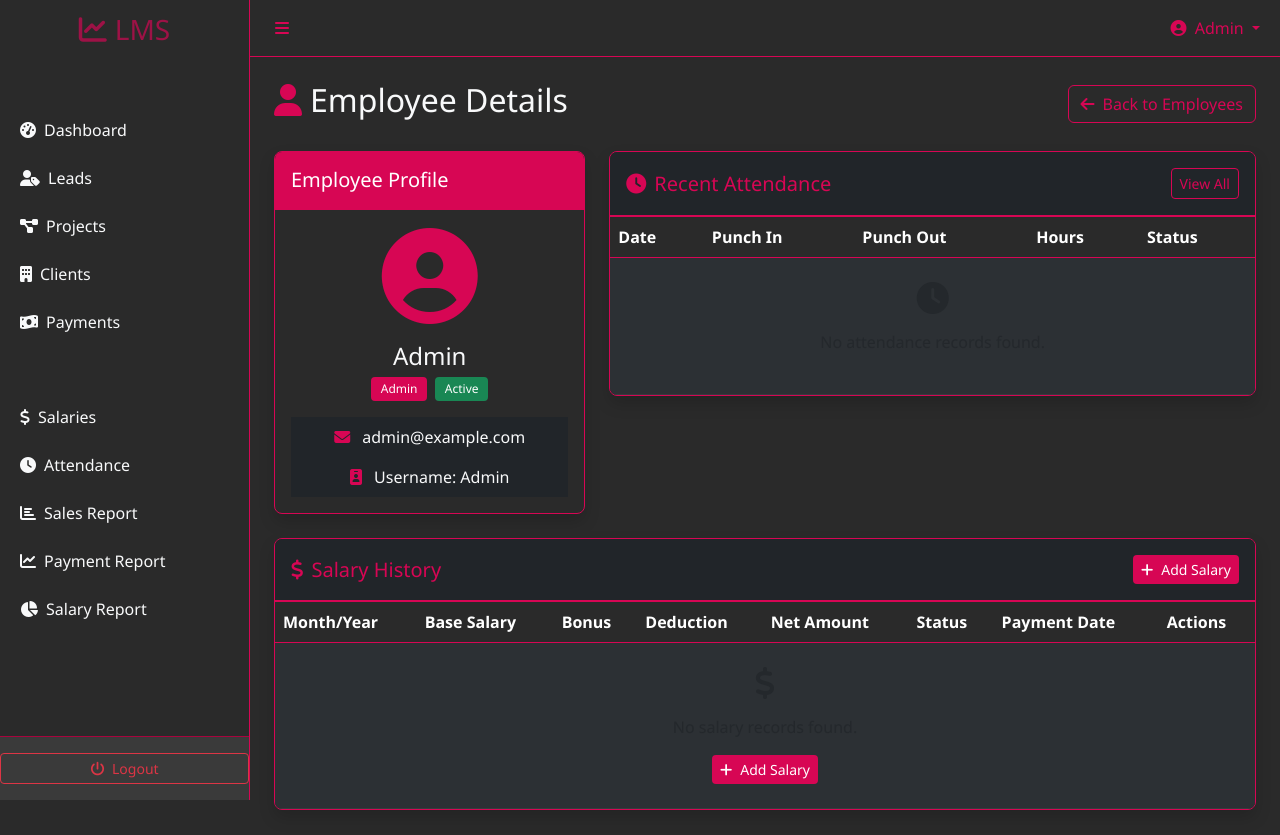
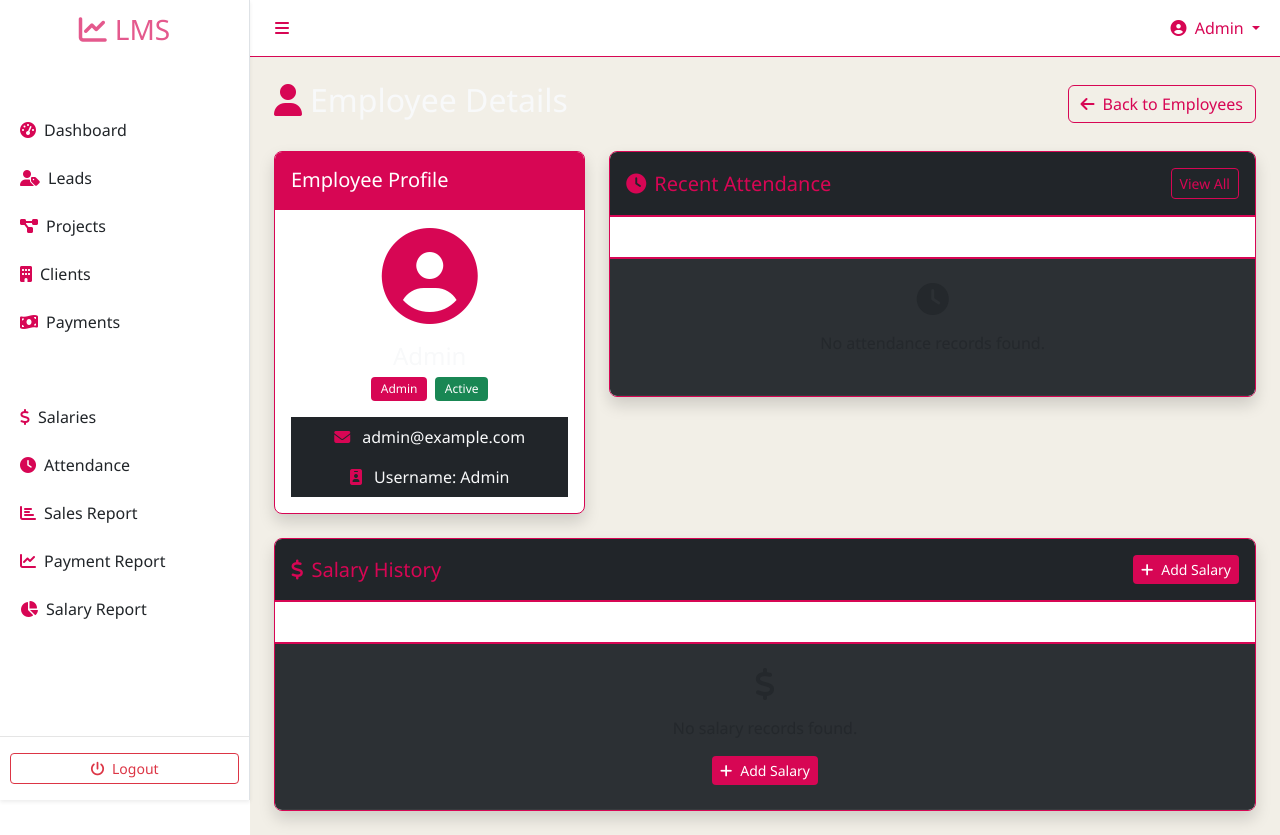
Before and after one commit to pratikgosavii/dbm_pro, a Django app: page /employees/1/ in a window 1280 px wide. Before the commit the page ends 810 px from the top, so only its background shows below. Run offline with Django 4.2, Linux system fonts and the light colour scheme; a user stored in the database is signed in; data comes from the database, SQL or seed files in the repository; data that the repository does not hold is empty.

Commit message:
Update UI theme: Changed from dark grey/red to light/red theme.  Modified CSS styles and template files to reflect the new theme.
Replit-Commit-Author: Agent
Replit-Commit-Session-Id: 50c040e4-0d40-4be8-bdd8-5d280455fdce
Replit-Commit-Screenshot-Url: https://storage.googleapis.com/screenshot-production-us-central1/a4c65999-892d-46f1-a651-254e1c63d78d/d6dcbbaf-1c43-4e37-80c7-5587c5ed8b08.jpg

```diff
--- a/static/css/custom.css
+++ b/static/css/custom.css
@@ -1,26 +1,38 @@
 /*
 * Custom styling for Lead Management System
-* Grey & Red Theme
+* Light & Red Theme
 */
 
 :root {
     --red-primary: #D70654;
     --red-secondary: #C00548;
     --red-dark: #A8043E;
-    --grey-bg: #2A2A2A;
-    --grey-secondary: #3A3A3A;
-    --grey-tertiary: #4A4A4A;
-    --text-light: #f8f9fa;
-    --text-muted: #adb5bd;
+    --light-bg: #F2EFE7;
+    --light-secondary: #E5E2DA;
+    --light-tertiary: #D8D5CD;
+    --text-dark: #212529;
+    --text-muted: #6c757d;
 }
 
 /* General Styles */
 body {
-    background-color: var(--grey-bg);
-    color: var(--text-light);
+    background-color: var(--light-bg);
+    color: var(--text-dark);
     font-family: 'Segoe UI', Tahoma, Geneva, Verdana, sans-serif;
     min-height: 100vh;
     position: relative;
+}
+
+.bg-light {
+    background-color: var(--light-bg) !important;
+}
+
+.text-dark {
+    color: var(--text-dark) !important;
+}
+
+.text-red {
+    color: var(--red-primary) !important;
 }
 
 .btn-purple, .btn-red {
@@ -63,24 +75,24 @@ body {
 }
 
 .bg-grey {
-    background-color: var(--grey-bg) !important;
+    background-color: white !important;
 }
 
 .border-grey {
-    border-color: var(--grey-tertiary) !important;
+    border-color: var(--light-tertiary) !important;
 }
 
 .form-control, .form-select {
-    background-color: var(--grey-tertiary);
-    border: 1px solid var(--red-dark);
-    color: var(--text-light);
+    background-color: white;
+    border: 1px solid #ced4da;
+    color: var(--text-dark);
 }
 
 .form-control:focus, .form-select:focus {
-    background-color: var(--grey-tertiary);
+    background-color: white;
     border-color: var(--red-primary);
     box-shadow: 0 0 0 0.25rem rgba(215, 6, 84, 0.25);
-    color: var(--text-light);
+    color: var(--text-dark);
 }
 
 .form-control::placeholder {
@@ -125,6 +137,9 @@ body {
     z-index: 999;
     transition: all 0.3s;
     overflow-y: auto;
+    background-color: white;
+    border-right: 1px solid rgba(0,0,0,0.1);
+    box-shadow: 2px 0 10px rgba(0,0,0,0.05);
 }
 
 #sidebar.collapsed {
@@ -135,6 +150,7 @@ body {
     width: 100%;
     min-height: 100vh;
     transition: all 0.3s;
+    background-color: var(--light-bg);
 }
 
 .main-content.with-sidebar {
@@ -149,6 +165,8 @@ body {
 .sidebar-heading {
     padding: 0.875rem 1.25rem;
     font-size: 1.2rem;
+    background-color: white;
+    color: var(--text-dark);
 }
 
 #sidebar .list-group-item {
@@ -157,6 +175,10 @@ body {
     position: relative;
     overflow: hidden;
     z-index: 1;
+    background-color: white;
+    color: var(--text-dark);
+    border: none;
+    border-bottom: 1px solid rgba(0,0,0,0.05);
 }
 
 #sidebar .list-group-item:before {
@@ -178,22 +200,24 @@ body {
 }
 
 #sidebar .list-group-item:hover {
-    background-color: var(--grey-tertiary);
+    background-color: rgba(215, 6, 84, 0.05);
     color: var(--red-primary);
 }
 
 #sidebar .list-group-item.active {
-    background-color: var(--grey-tertiary);
+    background-color: rgba(215, 6, 84, 0.1);
     color: var(--red-primary);
     border-color: transparent;
+    font-weight: 600;
 }
 
 .sidebar-footer {
     position: absolute;
     bottom: 0;
     width: 100%;
-    background-color: var(--grey-secondary);
-    border-top: 1px solid var(--red-dark);
+    background-color: white;
+    border-top: 1px solid rgba(0,0,0,0.1);
+    padding: 10px;
 }
 
 /* Cards Styling */
@@ -201,15 +225,21 @@ body {
     border-radius: 0.5rem;
     overflow: hidden;
     transition: transform 0.3s, box-shadow 0.3s;
+    background-color: white;
+    border: 1px solid rgba(0,0,0,0.1);
+    color: var(--text-dark);
 }
 
 .card:hover {
     transform: translateY(-2px);
-    box-shadow: 0 6px 12px rgba(0, 0, 0, 0.2);
+    box-shadow: 0 6px 12px rgba(0, 0, 0, 0.1);
 }
 
 .card-header {
-    border-bottom: 1px solid var(--red-dark);
+    border-bottom: 1px solid rgba(0,0,0,0.1);
+    background-color: rgba(215, 6, 84, 0.03);
+    color: var(--text-dark);
+    font-weight: 600;
 }
 
 /* Profile Image Styling */
@@ -236,48 +268,59 @@ body {
     align-items: center;
     justify-content: center;
     margin: 0 auto;
+    background-color: white;
 }
 
 /* Tables Styling */
 .table {
     margin-bottom: 0;
+    color: var(--text-dark);
+    background-color: white;
 }
 
 .table-dark {
-    --bs-table-bg: var(--grey-bg);
+    --bs-table-bg: white;
+    color: var(--text-dark);
 }
 
-.table-dark tbody tr {
+.table tbody tr {
     transition: background-color 0.3s;
 }
 
-.table-dark tbody tr:hover {
-    --bs-table-accent-bg: var(--grey-tertiary);
+.table tbody tr:hover {
+    background-color: rgba(215, 6, 84, 0.05) !important;
 }
 
-.table-dark thead tr {
-    background-color: var(--grey-secondary);
+.table thead tr {
+    background-color: rgba(215, 6, 84, 0.1);
+    font-weight: 600;
+}
+
+.table thead th {
+    border-bottom: 2px solid var(--red-primary) !important;
 }
 
 /* Dropdown Styling */
 .dropdown-menu {
-    background-color: var(--grey-secondary);
-    border: 1px solid var(--red-primary);
+    background-color: white;
+    border: 1px solid rgba(0,0,0,0.1);
     min-width: 200px;
+    box-shadow: 0 5px 15px rgba(0,0,0,0.1);
 }
 
 .dropdown-item {
     padding: 0.5rem 1.5rem;
     transition: all 0.3s;
+    color: var(--text-dark);
 }
 
 .dropdown-item:hover {
-    background-color: var(--grey-tertiary);
+    background-color: rgba(215, 6, 84, 0.05);
     color: var(--red-primary) !important;
 }
 
 .dropdown-divider {
-    border-top: 1px solid var(--grey-tertiary);
+    border-top: 1px solid rgba(0,0,0,0.05);
 }
 
 /* Animation Classes */
--- a/templates/navbar.html
+++ b/templates/navbar.html
@@ -1,7 +1,7 @@
-<nav class="navbar navbar-expand-lg navbar-dark">
+<nav class="navbar navbar-expand-lg navbar-light bg-white shadow-sm">
     <div class="container-fluid">
-        <a class="navbar-brand" href="{% url 'dashboard:index' %}">
-            <i class="fas fa-project-diagram me-2"></i>Lead Manager
+        <a class="navbar-brand text-dark" href="{% url 'dashboard:index' %}">
+            <i class="fas fa-project-diagram me-2 text-red"></i>Lead Manager
         </a>
         <button class="navbar-toggler" type="button" data-bs-toggle="collapse" data-bs-target="#navbarNav"
                 aria-controls="navbarNav" aria-expanded="false" aria-label="Toggle navigation">
--- a/templates/navigation.html
+++ b/templates/navigation.html
@@ -1,61 +1,61 @@
-<div id="sidebar" class="bg-grey border-end border-red">
-    <div class="sidebar-heading text-center py-4 text-red">
-        <h3 class="animate__animated animate__pulse animate__infinite"><i class="fas fa-chart-line me-2"></i>LMS</h3>
+<div id="sidebar" class="bg-white border-end shadow-sm">
+    <div class="sidebar-heading text-center py-4">
+        <h3 class="animate__animated animate__pulse animate__infinite text-red"><i class="fas fa-chart-line me-2"></i>LMS</h3>
     </div>
 
     <div class="list-group list-group-flush mt-3">
-        <a href="{% url 'dashboard:index' %}" class="list-group-item list-group-item-action bg-transparent text-light border-0 {% if request.resolver_match.namespace == 'dashboard' %}active{% endif %}">
-            <i class="fas fa-tachometer-alt me-2"></i>Dashboard
+        <a href="{% url 'dashboard:index' %}" class="list-group-item list-group-item-action bg-transparent text-dark border-0 {% if request.resolver_match.namespace == 'dashboard' %}active{% endif %}">
+            <i class="fas fa-tachometer-alt me-2 text-red"></i>Dashboard
         </a>
 
         {% if user.userprofile.is_admin or user.userprofile.is_manager or user.userprofile.is_sales_rep %}
-        <a href="{% url 'leads:lead_list' %}" class="list-group-item list-group-item-action bg-transparent text-light border-0 {% if request.resolver_match.namespace == 'leads' %}active{% endif %}">
-            <i class="fas fa-user-tag me-2"></i>Leads
+        <a href="{% url 'leads:lead_list' %}" class="list-group-item list-group-item-action bg-transparent text-dark border-0 {% if request.resolver_match.namespace == 'leads' %}active{% endif %}">
+            <i class="fas fa-user-tag me-2 text-red"></i>Leads
         </a>
         {% endif %}
 
         {% if user.userprofile.is_admin or user.userprofile.is_ops_manager or user.userprofile.is_developer %}
-        <a href="{% url 'projects:project_list' %}" class="list-group-item list-group-item-action bg-transparent text-light border-0 {% if request.resolver_match.namespace == 'projects' and '/clients/' not in request.path %}active{% endif %}">
-            <i class="fas fa-project-diagram me-2"></i>Projects
+        <a href="{% url 'projects:project_list' %}" class="list-group-item list-group-item-action bg-transparent text-dark border-0 {% if request.resolver_match.namespace == 'projects' and '/clients/' not in request.path %}active{% endif %}">
+            <i class="fas fa-project-diagram me-2 text-red"></i>Projects
         </a>
         {% endif %}
 
         {% if user.userprofile.is_admin or user.userprofile.is_ops_manager %}
-        <a href="{% url 'projects:client_list' %}" class="list-group-item list-group-item-action bg-transparent text-light border-0 {% if '/clients/' in request.path %}active{% endif %}">
-            <i class="fas fa-building me-2"></i>Clients
+        <a href="{% url 'projects:client_list' %}" class="list-group-item list-group-item-action bg-transparent text-dark border-0 {% if '/clients/' in request.path %}active{% endif %}">
+            <i class="fas fa-building me-2 text-red"></i>Clients
         </a>
 
-        <a href="{% url 'payments:payment_list' %}" class="list-group-item list-group-item-action bg-transparent text-light border-0 {% if request.resolver_match.namespace == 'payments' %}active{% endif %}">
-            <i class="fas fa-money-bill-wave me-2"></i>Payments
+        <a href="{% url 'payments:payment_list' %}" class="list-group-item list-group-item-action bg-transparent text-dark border-0 {% if request.resolver_match.namespace == 'payments' %}active{% endif %}">
+            <i class="fas fa-money-bill-wave me-2 text-red"></i>Payments
         </a>
 
-        <a href="{% url 'employees:employee_list' %}" class="list-group-item list-group-item-action bg-transparent text-light border-0 {% if request.resolver_match.namespace == 'employees' and '/salaries/' not in request.path and '/attendance/' not in request.path %}active{% endif %}">
-            <i class="fas fa-users me-2"></i>Employees
+        <a href="{% url 'employees:employee_list' %}" class="list-group-item list-group-item-action bg-transparent text-dark border-0 {% if request.resolver_match.namespace == 'employees' and '/salaries/' not in request.path and '/attendance/' not in request.path %}active{% endif %}">
+            <i class="fas fa-users me-2 text-red"></i>Employees
         </a>
 
-        <a href="{% url 'employees:salary_list' %}" class="list-group-item list-group-item-action bg-transparent text-light border-0 {% if '/salaries/' in request.path %}active{% endif %}">
-            <i class="fas fa-dollar-sign me-2"></i>Salaries
+        <a href="{% url 'employees:salary_list' %}" class="list-group-item list-group-item-action bg-transparent text-dark border-0 {% if '/salaries/' in request.path %}active{% endif %}">
+            <i class="fas fa-dollar-sign me-2 text-red"></i>Salaries
         </a>
         {% endif %}
 
         <!-- All users can view attendance -->
-        <a href="{% url 'employees:attendance_log' %}" class="list-group-item list-group-item-action bg-transparent text-light border-0 {% if '/attendance/' in request.path %}active{% endif %}">
-            <i class="fas fa-clock me-2"></i>Attendance
+        <a href="{% url 'employees:attendance_log' %}" class="list-group-item list-group-item-action bg-transparent text-dark border-0 {% if '/attendance/' in request.path %}active{% endif %}">
+            <i class="fas fa-clock me-2 text-red"></i>Attendance
         </a>
 
         {% if user.userprofile.is_admin or user.userprofile.is_manager %}
-        <a href="{% url 'reports:sales_report' %}" class="list-group-item list-group-item-action bg-transparent text-light border-0 {% if request.resolver_match.namespace == 'reports' and '/sales/' in request.path %}active{% endif %}">
-            <i class="fas fa-chart-bar me-2"></i>Sales Report
+        <a href="{% url 'reports:sales_report' %}" class="list-group-item list-group-item-action bg-transparent text-dark border-0 {% if request.resolver_match.namespace == 'reports' and '/sales/' in request.path %}active{% endif %}">
+            <i class="fas fa-chart-bar me-2 text-red"></i>Sales Report
         </a>
         {% endif %}
 
         {% if user.userprofile.is_admin or user.userprofile.is_ops_manager %}
-        <a href="{% url 'reports:payment_report' %}" class="list-group-item list-group-item-action bg-transparent text-light border-0 {% if request.resolver_match.namespace == 'reports' and '/payments/' in request.path %}active{% endif %}">
-            <i class="fas fa-chart-line me-2"></i>Payment Report
+        <a href="{% url 'reports:payment_report' %}" class="list-group-item list-group-item-action bg-transparent text-dark border-0 {% if request.resolver_match.namespace == 'reports' and '/payments/' in request.path %}active{% endif %}">
+            <i class="fas fa-chart-line me-2 text-red"></i>Payment Report
         </a>
 
-        <a href="{% url 'reports:salary_report' %}" class="list-group-item list-group-item-action bg-transparent text-light border-0 {% if request.resolver_match.namespace == 'reports' and '/salaries/' in request.path %}active{% endif %}">
-            <i class="fas fa-chart-pie me-2"></i>Salary Report
+        <a href="{% url 'reports:salary_report' %}" class="list-group-item list-group-item-action bg-transparent text-dark border-0 {% if request.resolver_match.namespace == 'reports' and '/salaries/' in request.path %}active{% endif %}">
+            <i class="fas fa-chart-pie me-2 text-red"></i>Salary Report
         </a>
         {% endif %}
     </div>
```
Also changed, not shown: other parts of static/css/custom.css (+84 -20 lines).
